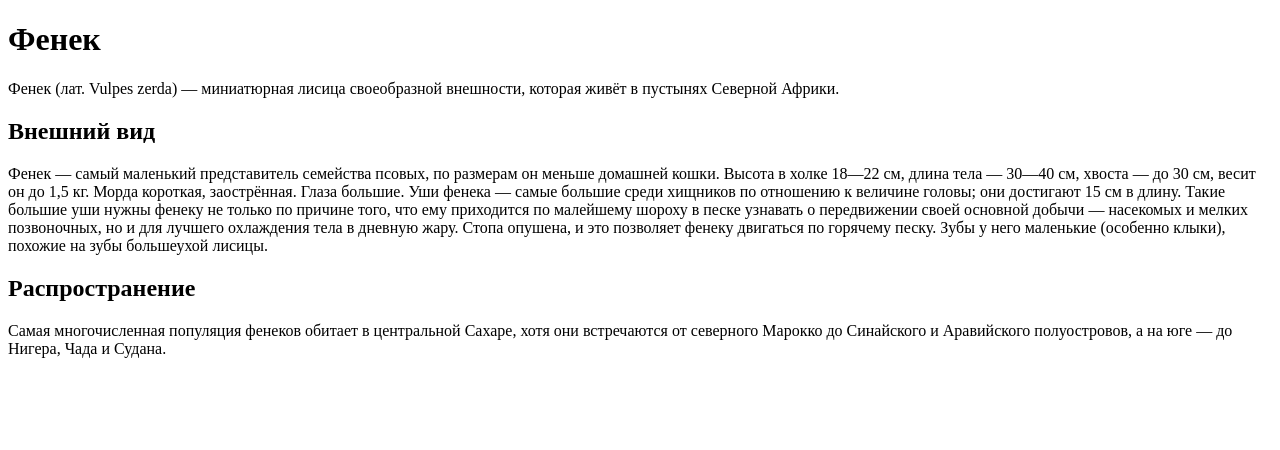
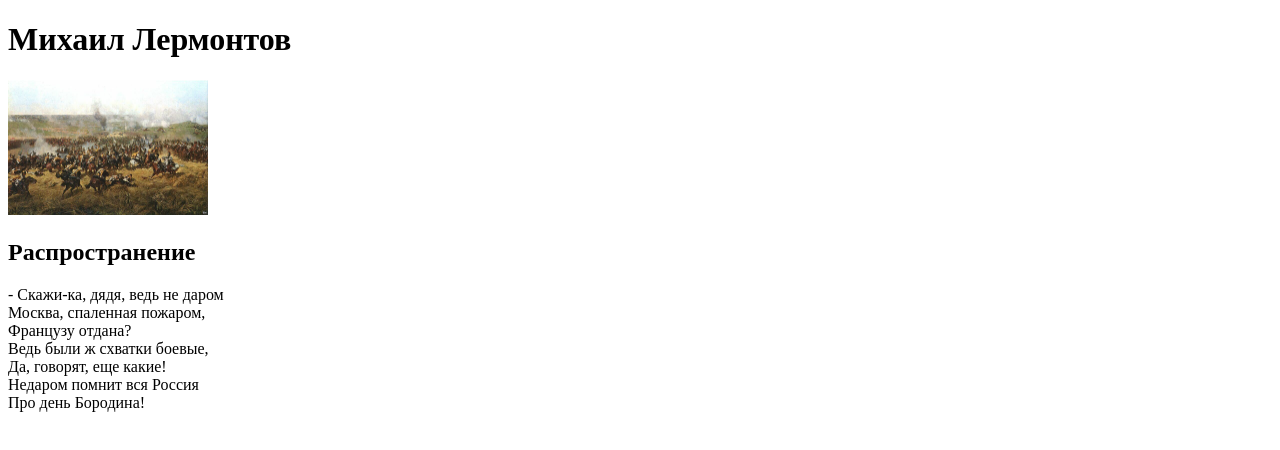
Before and after one commit to LaiserPal/Proect_1, a plain HTML site: page Proect_1.html in a window 1280 px wide. Drawn offline with Linux system fonts and the light colour scheme.

Commit message:
Задание 2
Задание 2

```diff
--- a/Proect_1.html
+++ b/Proect_1.html
@@ -1,15 +1,18 @@
 <!DOCTYPE html> <!-- декларация сообщает, что в этом документе используется пятая версия HTML, оределение типа документа -->
 <html> <!-- корневой элемент HTML документа (все остальные элементы должны быть его потомками(вложенными в него)) -->
 	<head>
-		<title>Практическое задание №1</title> <!-- обеспечивает название для документа -->
+		<title>Практическое задание №2</title> <!-- обеспечивает название для документа -->
 	</head>
 	<body>  <!-- описывает видимое содержимое страницы  -->
-		<h1>			Фенек		</h1>
-			<p>Фенек (лат. Vulpes zerda) — миниатюрная лисица своеобразной внешности, которая живёт в пустынях Северной Африки.</p>
-		<h2> Внешний вид </h2> <!-- описывает заголовок второго уровня -->
-			<p>Фенек — самый маленький представитель семейства псовых, по размерам он меньше домашней кошки. Высота в холке 18—22 см, длина тела — 30—40 см, хвоста — до 30 см, весит он до 1,5 кг. Морда короткая, заострённая. Глаза большие. Уши фенека — самые большие среди хищников по отношению к величине головы; они достигают 15 см в длину.
-				Такие большие уши нужны фенеку не только по причине того, что ему приходится по малейшему шороху в песке узнавать о передвижении своей основной добычи — насекомых и мелких позвоночных, но и для лучшего охлаждения тела в дневную жару. Стопа опушена, и это позволяет фенеку двигаться по горячему песку. Зубы у него маленькие (особенно клыки), похожие на зубы большеухой лисицы.</p> <!-- определяет параграф (абзац) -->
-		<h2>Распространение</h2>
-			<P>Самая многочисленная популяция фенеков обитает в центральной Сахаре, хотя они встречаются от северного Марокко до Синайского и Аравийского полуостровов, а на юге — до Нигера, Чада и Судана.</P>
+		<h1>			Михаил Лермонтов		</h1>
+			<img src = "borodino.jpg" alt = "Сейчас появиться картина Бородино" width = "200" height = "135,25" title = "Бородино"> <!-- в данном случае картинка лежит в паке со страницей -->
+				<h2>Распространение</h2>
+					<P>- Скажи-ка, дядя, ведь не даром <br> <!-- тег переноса строки  -->
+					Москва, спаленная пожаром,<br>
+					Французу отдана?<br>
+					Ведь были ж схватки боевые,<br>
+					Да, говорят, еще какие!<br>
+					Недаром помнит вся Россия<br>
+					Про день Бородина!</P>
 	</body>
 </html> <!--закрывающий элемент (после него не должно быть каких-либо элементов) -->
```
Also changed, not shown: borodino.jpg (added).
